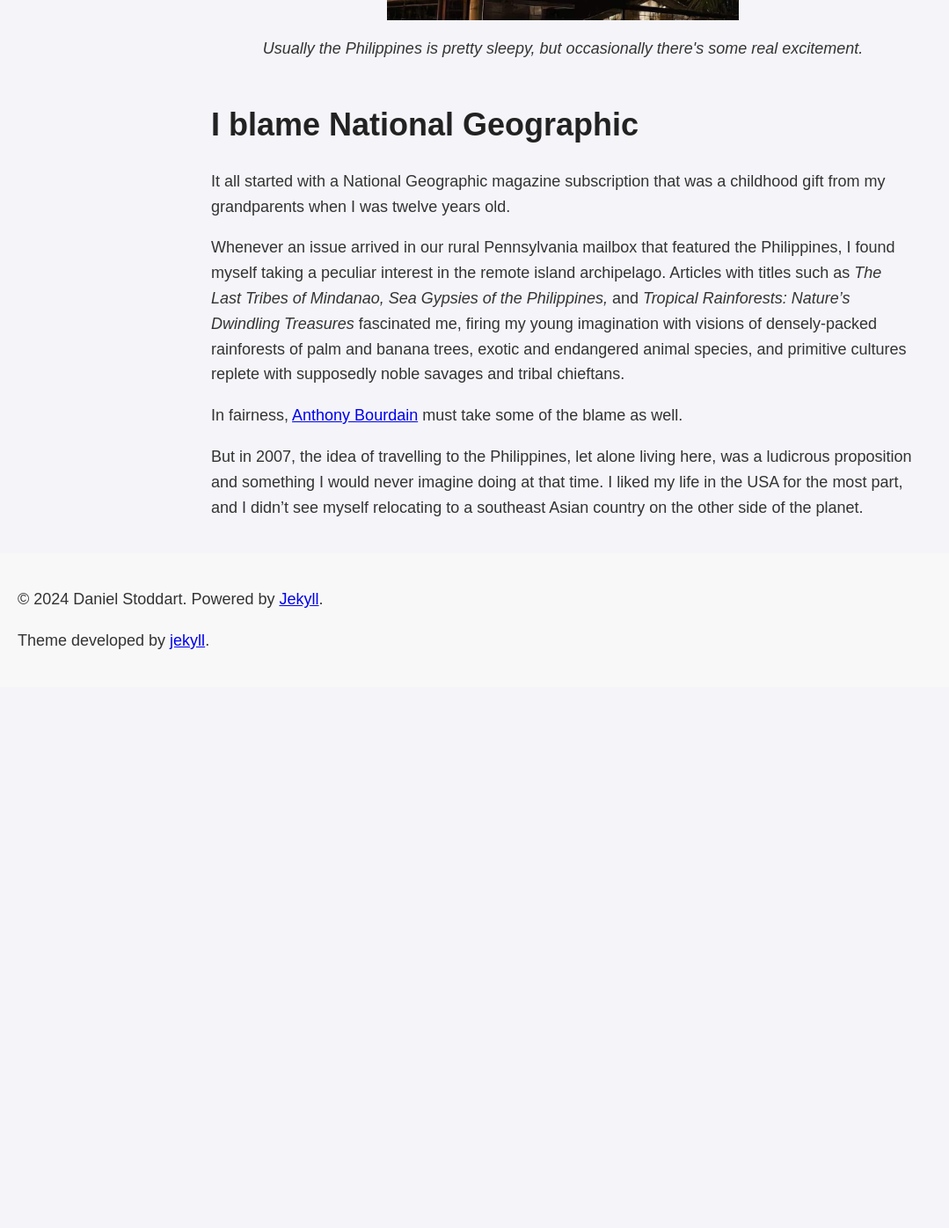
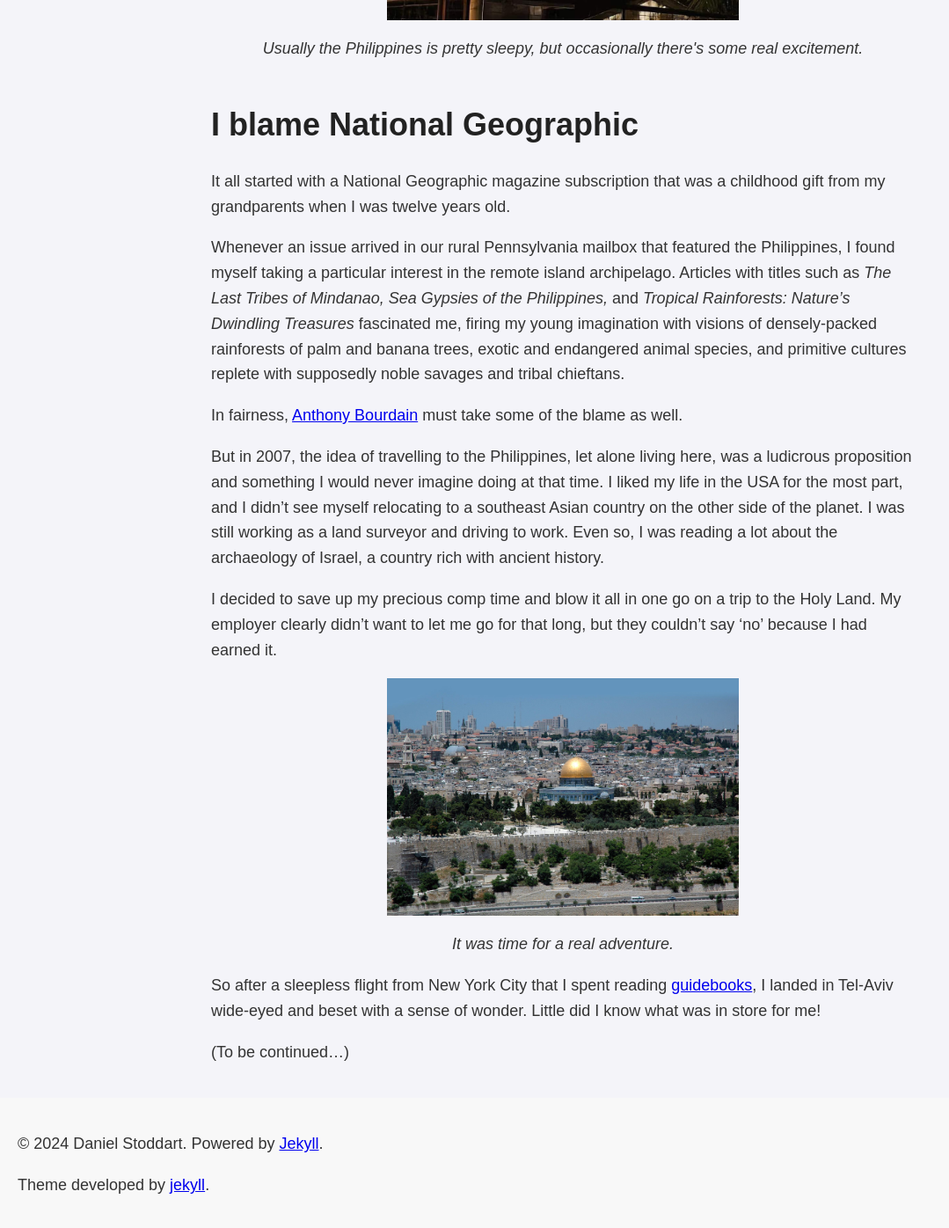
Before and after one commit to stoddart/stoddart.github.io, a Jekyll site: the page built from _posts/2024-06-03-my-first-post.md, in a window 1280 px wide and 1400 px high, scrolled down 1042 px. Shown: the top 1396 px of the window at 88% size, without its empty margins (0-1079 px from the left). Built offline with Jekyll 4.4.1, drawn with Linux system fonts in a browser that asks for light colours; before the commit the page ends 1823 px from its top, so only the background shows below that.

Commit message:
Finished post; added an image

```diff
--- a/_posts/2024-06-03-my-first-post.md
+++ b/_posts/2024-06-03-my-first-post.md
@@ -17,8 +17,17 @@ I was only supposed to be here on the island of Negros for six months, but becau
 
 It all started with a National Geographic magazine subscription that was a childhood gift from my grandparents when I was twelve years old.
 
-Whenever an issue arrived in our rural Pennsylvania mailbox that featured the Philippines, I found myself taking a peculiar interest in the remote island archipelago. Articles with titles such as <i>The Last Tribes of Mindanao, Sea Gypsies of the Philippines,</i> and <i>Tropical Rainforests: Nature's Dwindling Treasures</i> fascinated me, firing my young imagination with visions of densely-packed rainforests of palm and banana trees, exotic and endangered animal species, and primitive cultures replete with supposedly noble savages and tribal chieftans.
+Whenever an issue arrived in our rural Pennsylvania mailbox that featured the Philippines, I found myself taking a particular interest in the remote island archipelago. Articles with titles such as <i>The Last Tribes of Mindanao, Sea Gypsies of the Philippines,</i> and <i>Tropical Rainforests: Nature's Dwindling Treasures</i> fascinated me, firing my young imagination with visions of densely-packed rainforests of palm and banana trees, exotic and endangered animal species, and primitive cultures replete with supposedly noble savages and tribal chieftans.
 
 In fairness, [Anthony Bourdain](https://www.amazon.com/Anthony-Bourdain-No-Reservations-Season/dp/B09229BZ67) must take some of the blame as well.
 
-But in 2007, the idea of travelling to the Philippines, let alone living here, was a ludicrous proposition and something I would never imagine doing at that time. I liked my life in the USA for the most part, and I didn't see myself relocating to a southeast Asian country on the other side of the planet.
+But in 2007, the idea of travelling to the Philippines, let alone living here, was a ludicrous proposition and something I would never imagine doing at that time. I liked my life in the USA for the most part, and I didn't see myself relocating to a southeast Asian country on the other side of the planet. I was still working as a land surveyor and driving to work. Even so, I was reading a lot about the archaeology of Israel, a country rich with ancient history.
+
+I decided to save up my precious comp time and blow it all in one go on a trip to the Holy Land. My employer clearly didn't want to let me go for that long, but they couldn't say 'no' because I had earned it.
+
+<img src="/assets/images/jerusalem.jpg" style="max-width:50%; display:block; margin:auto;">
+<p style="text-align:center; font-size:inherit;"><i>It was time for a real adventure.</i></p>
+
+So after a sleepless flight from New York City that I spent reading [guidebooks](https://a.co/d/hUw6sTQ), I landed in Tel-Aviv wide-eyed and beset with a sense of wonder. Little did I know what was in store for me!
+
+(To be continued...)
```
Also changed, not shown: assets/images/jerusalem.jpg (added).
